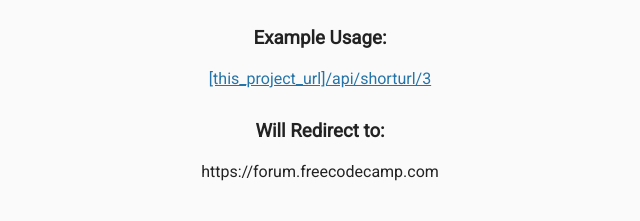
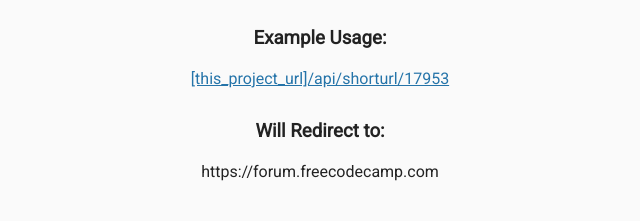
Before and after one commit to luckyrose89/URL-Shortening-Service, a website: page views/index.html in a window 1280 px wide. Shown: the part 474-695 px from the top of the page, 320-960 px from the left. Drawn offline with Linux system fonts and the light colour scheme.

Commit message:
change example links in index.html

```diff
--- a/server.js
+++ b/server.js
@@ -45,7 +45,7 @@
 // Response to post request
 app.post('/api/shorturl/new', (req, res) => {
   var url = req.body.url;
-  var urlTester = /^((https?|ftp|smtp):\/\/)?(www.)?[a-z0-9]+(\.[a-z]{2,}){1,3}(#?\/?[a-zA-Z0-9-_#]+)*\/?(\?[a-zA-Z0-9-_]+=[a-zA-Z0-9-%]+&?)?$/;
+  var urlTester = /^(ftp|http|https):\/\/[^ "]+$/;
   var hostname = URL(url).hostname;
 
 
--- a/views/index.html
+++ b/views/index.html
@@ -30,8 +30,8 @@
           <input type="submit" value="POST URL">
         </form>
         <h3>Example Usage:</h3>
-        <a href="https://thread-paper.hyperdev.space/api/shorturl/3">
-          [this_project_url]/api/shorturl/3
+        <a href="https://fresh-braid.glitch.me/api/shorturl/17953">
+          [this_project_url]/api/shorturl/17953
         </a>
 
         <h3>Will Redirect to:</h3>
```
